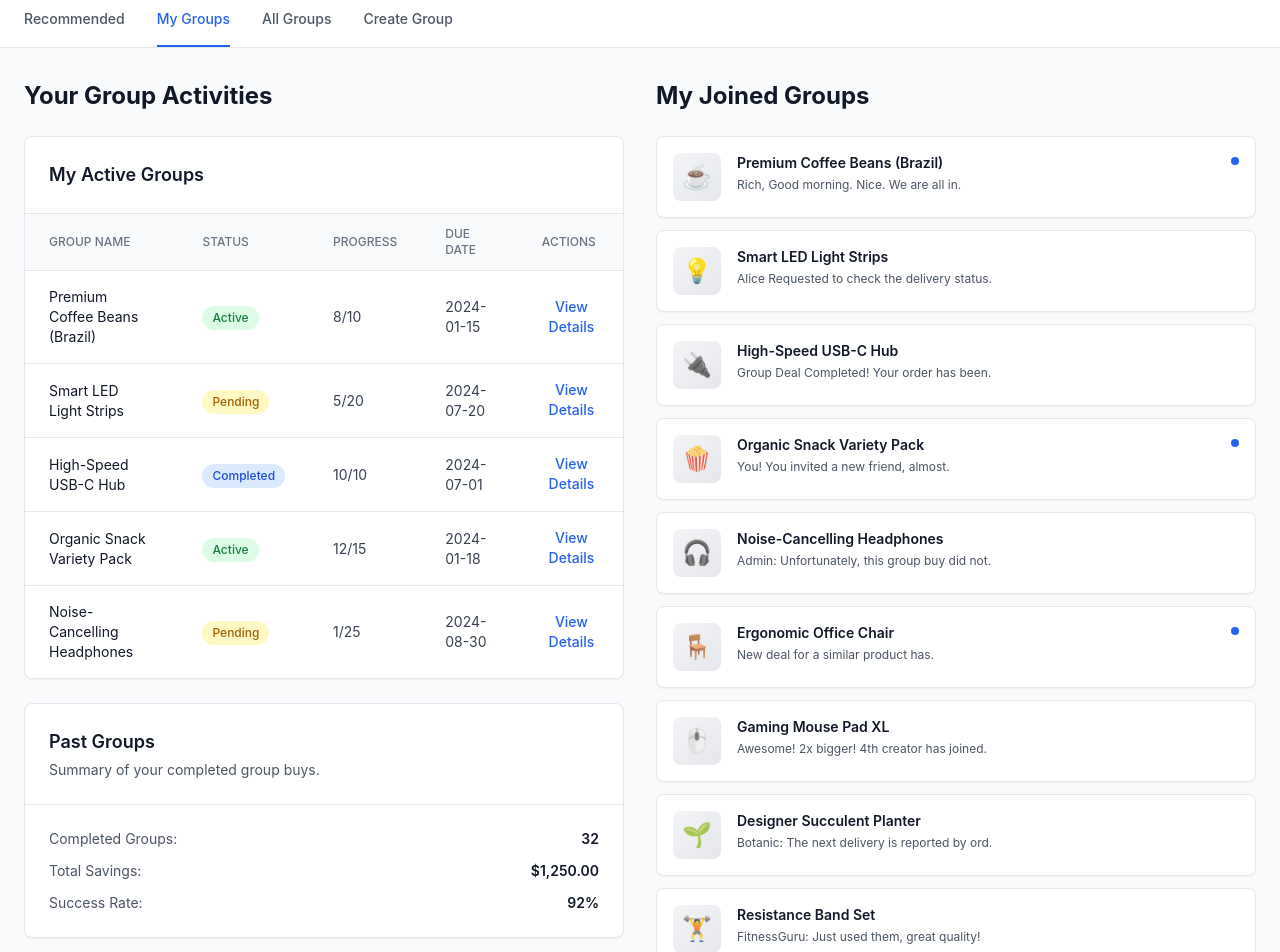
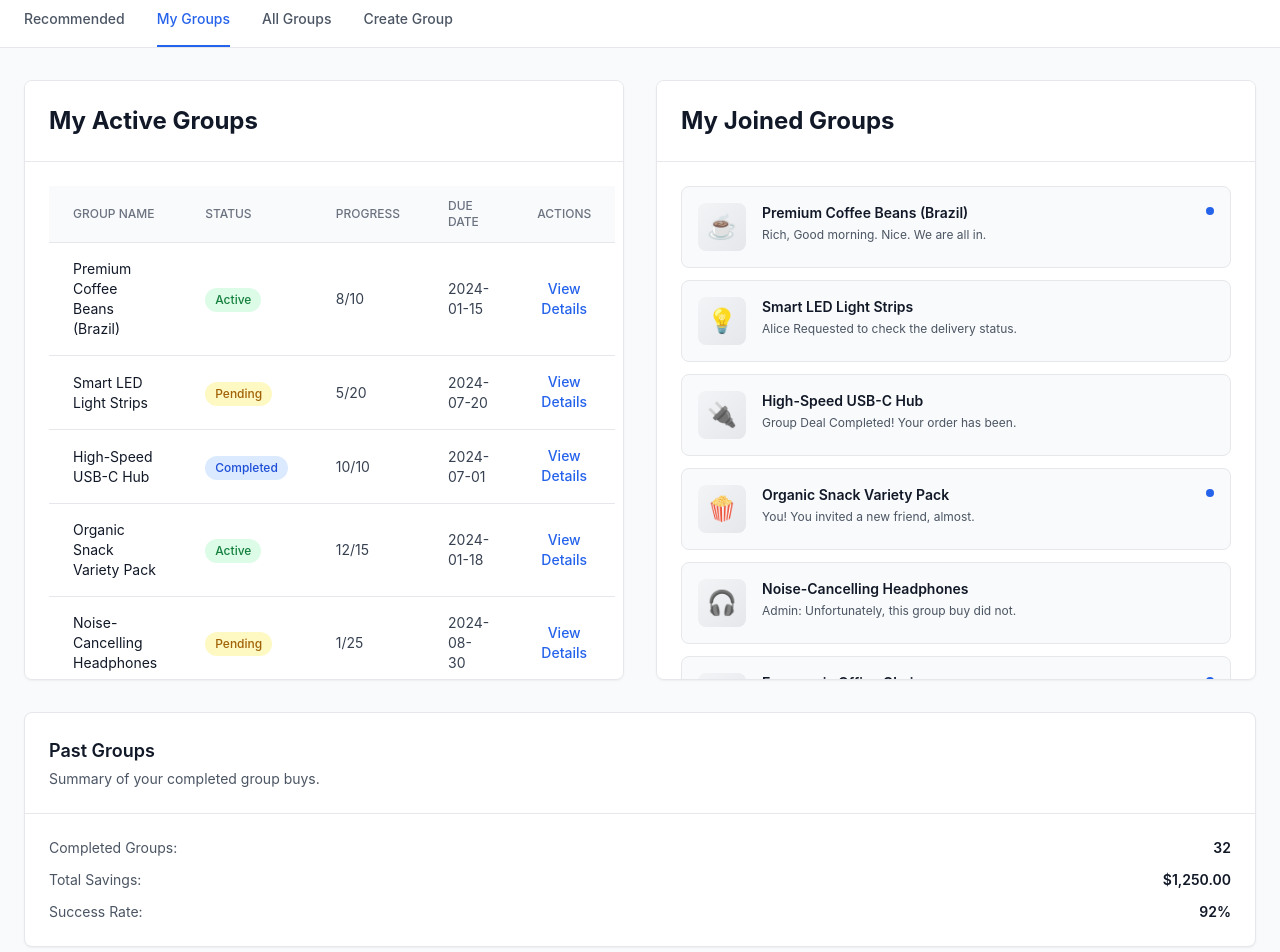
Before and after one commit to 1772hojaz/capstone, a React (Vite) app in the folder sys/Front-end/connectsphere/: page /groups in a window 1280 px wide. Shown: the part 80-1032 px from the top of the page. Built offline with nearby package versions, Linux system fonts and the light colour scheme.

Commit message:
I, UPDATED #sys/Front-end/connectsphere/src/pages/GroupList.tsx

```diff
--- a/sys/Front-end/connectsphere/src/pages/GroupList.tsx
+++ b/sys/Front-end/connectsphere/src/pages/GroupList.tsx
@@ -227,15 +227,15 @@ export default function GroupList() {
         <div className="grid grid-cols-1 lg:grid-cols-2 gap-4 sm:gap-8">
           {/* Left Column - Your Group Activities */}
           <div>
-            <h2 className="text-xl sm:text-2xl font-bold text-gray-900 mb-4 sm:mb-6">Your Group Activities</h2>
+            <div className="bg-white rounded-lg shadow-sm border border-gray-200 max-h-[600px] overflow-y-auto">
+              <div className="p-4 sm:p-6 border-b border-gray-200 sticky top-0 bg-white z-10">
+                <h2 className="text-xl sm:text-2xl font-bold text-gray-900">My Active Groups</h2>
+              </div>
 
               {/* My Active Groups - Responsive Table */}
-            <div className="bg-white rounded-lg shadow-sm border border-gray-200 mb-4 sm:mb-6">
               <div className="p-4 sm:p-6 border-b border-gray-200">
-                <h3 className="text-base sm:text-lg font-semibold text-gray-900">My Active Groups</h3>
-              </div>
-              <div className="overflow-x-auto">
-                <table className="w-full min-w-[600px]">
+                <div>
+                  <table className="w-full">
                   <thead className="bg-gray-50 border-b border-gray-200">
                     <tr>
                       <th className="px-3 sm:px-6 py-2 sm:py-3 text-left text-xs font-medium text-gray-500 uppercase">Group Name</th>
@@ -274,40 +274,21 @@ export default function GroupList() {
                 </table>
                 </div>
               </div>
-
-            {/* Past Groups */}
-            <div className="bg-white rounded-lg shadow-sm border border-gray-200">
-              <div className="p-6 border-b border-gray-200">
-                <h3 className="text-lg font-semibold text-gray-900">Past Groups</h3>
-                <p className="text-sm text-gray-600 mt-1">Summary of your completed group buys.</p>
-              </div>
-              <div className="p-6 space-y-3">
-                <div className="flex justify-between text-sm">
-                  <span className="text-gray-600">Completed Groups:</span>
-                  <span className="font-semibold text-gray-900">32</span>
-                </div>
-                <div className="flex justify-between text-sm">
-                  <span className="text-gray-600">Total Savings:</span>
-                  <span className="font-semibold text-gray-900">$1,250.00</span>
-                </div>
-                <div className="flex justify-between text-sm">
-                  <span className="text-gray-600">Success Rate:</span>
-                  <span className="font-semibold text-gray-900">92%</span>
-                </div>
-              </div>
             </div>
           </div>
 
           {/* Right Column - My Joined Groups */}
           <div>
-            <h2 className="text-2xl font-bold text-gray-900 mb-6">My Joined Groups</h2>
-
-            <div className="space-y-3">
+            <div className="bg-white rounded-lg shadow-sm border border-gray-200 max-h-[600px] overflow-y-auto">
+              <div className="p-4 sm:p-6 border-b border-gray-200 sticky top-0 bg-white z-10">
+                <h2 className="text-xl sm:text-2xl font-bold text-gray-900">My Joined Groups</h2>
+              </div>
+              <div className="p-4 sm:p-6 space-y-3">
                 {joinedGroups.map((group) => (
                   <div
                     key={group.id}
                     onClick={() => navigate(`/group-chat/${group.id}`)}
-                  className="bg-white rounded-lg shadow-sm border border-gray-200 p-4 hover:shadow-md transition flex items-start gap-4 cursor-pointer"
+                    className="bg-gray-50 rounded-lg border border-gray-200 p-4 hover:bg-gray-100 hover:shadow-sm transition flex items-start gap-4 cursor-pointer"
                   >
                     <div className="w-12 h-12 bg-gradient-to-br from-gray-100 to-gray-200 rounded-lg flex items-center justify-center flex-shrink-0">
                       <span className="text-2xl">{group.icon}</span>
@@ -323,6 +304,31 @@ export default function GroupList() {
                     </div>
                   </div>
                 ))}
+              </div>
+            </div>
+          </div>
+        </div>
+
+        {/* Past Groups - Full Width Below */}
+        <div className="mt-4 sm:mt-8">
+          <div className="bg-white rounded-lg shadow-sm border border-gray-200">
+            <div className="p-4 sm:p-6 border-b border-gray-200">
+              <h3 className="text-lg font-semibold text-gray-900">Past Groups</h3>
+              <p className="text-sm text-gray-600 mt-1">Summary of your completed group buys.</p>
+            </div>
+            <div className="p-4 sm:p-6 space-y-3">
+              <div className="flex justify-between text-sm">
+                <span className="text-gray-600">Completed Groups:</span>
+                <span className="font-semibold text-gray-900">32</span>
+              </div>
+              <div className="flex justify-between text-sm">
+                <span className="text-gray-600">Total Savings:</span>
+                <span className="font-semibold text-gray-900">$1,250.00</span>
+              </div>
+              <div className="flex justify-between text-sm">
+                <span className="text-gray-600">Success Rate:</span>
+                <span className="font-semibold text-gray-900">92%</span>
+              </div>
             </div>
           </div>
         </div>
```
Lines whose indentation alone changed are shown as unchanged.
